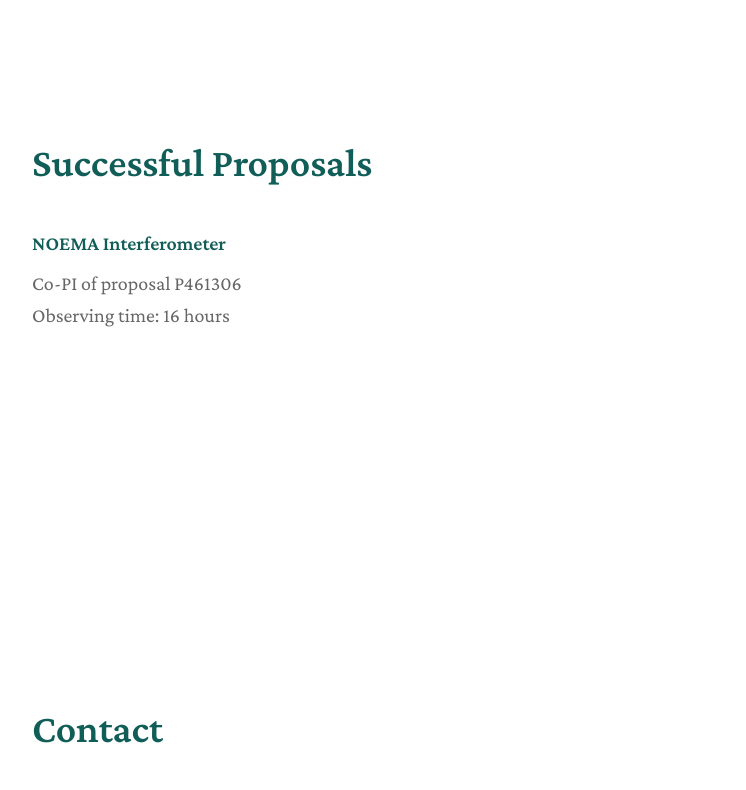
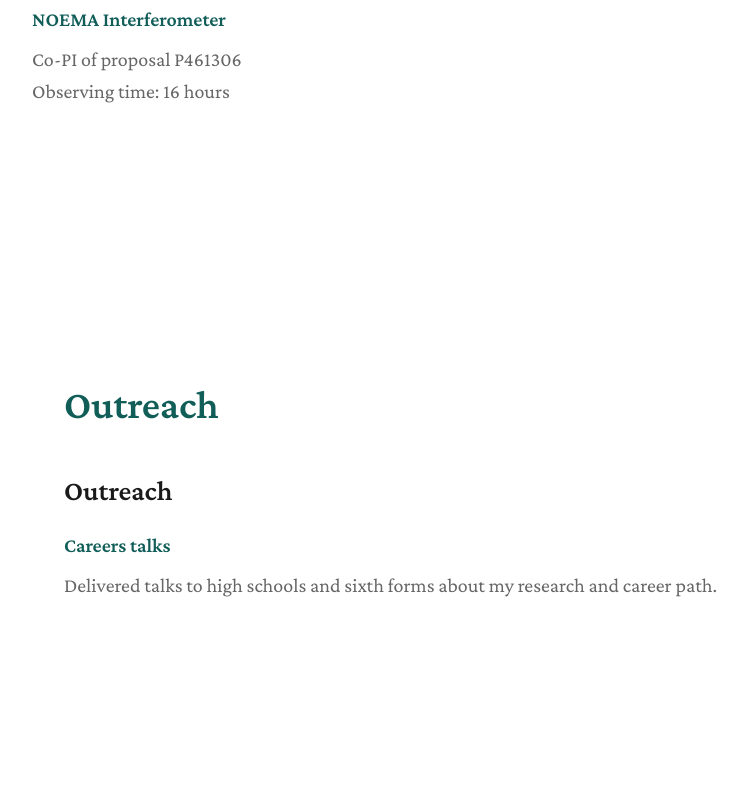
Before and after one commit to k-ormerod/k-ormerod.github.io, a plain HTML site: page index.html in a window 1280 px wide. Shown: the part 5029-5819 px from the top of the page, without its empty margins (40-786 px from the left). Drawn offline with nearby package versions, Linux system fonts and the light colour scheme.

Commit message:
added outreach

```diff
--- a/index.html
+++ b/index.html
@@ -209,6 +209,20 @@
                 </div>
             </div>
 
+        <section id="Outreach" class="outreach-section">
+            <div class="content-wrapper">
+                <h2>Outreach</h2>
+                <div class="outreach-grid">
+                    <div class="outreach-card">
+                        <h3>Outreach</h3>
+                        <div class="outreach">
+                            <h4>Careers talks</h4>
+                            <p class="info">Delivered talks to high schools and sixth forms about my research and career path.</p>
+                        </div>
+                    </div>
+                </div>
+            </div>
+
 
         </section>
 
```
